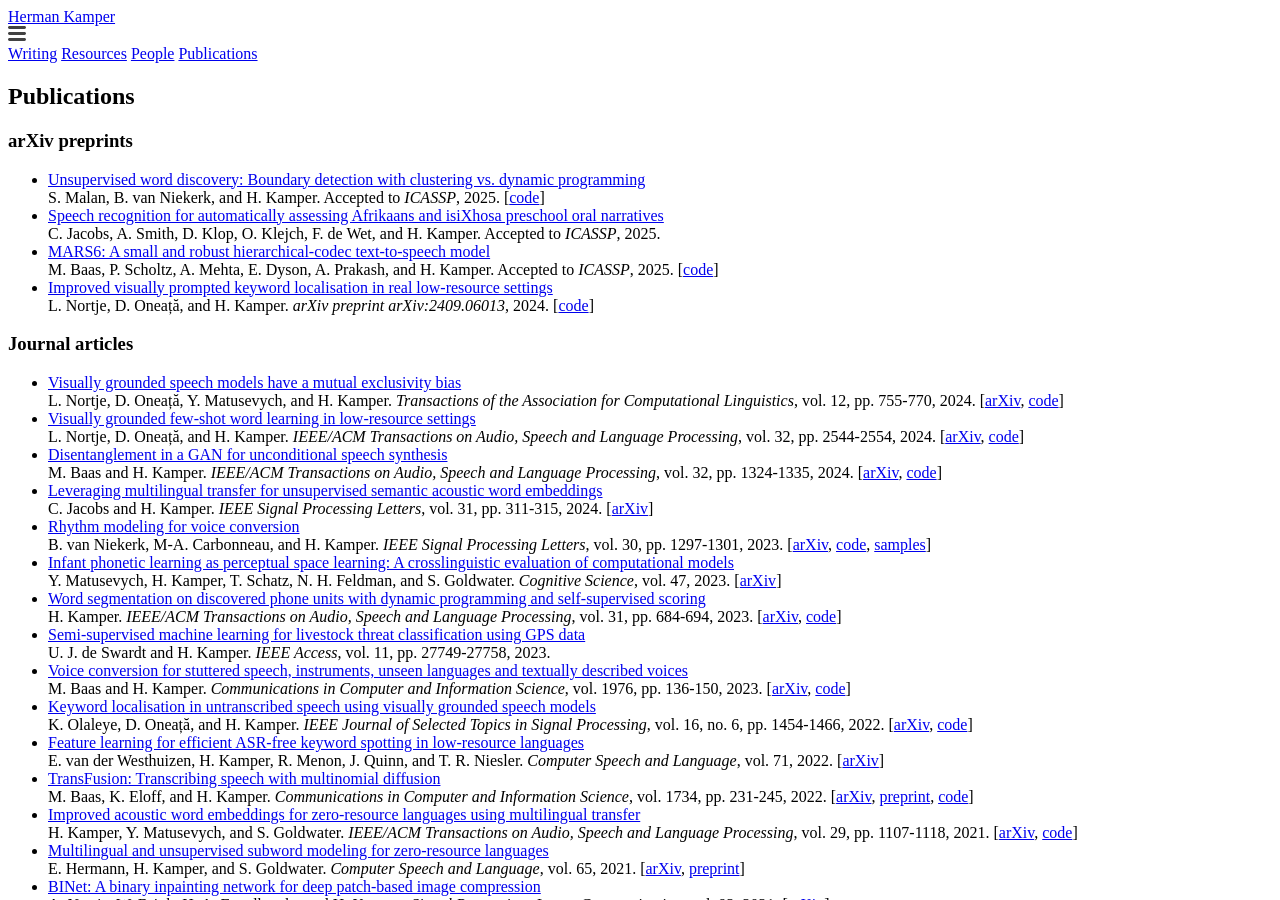
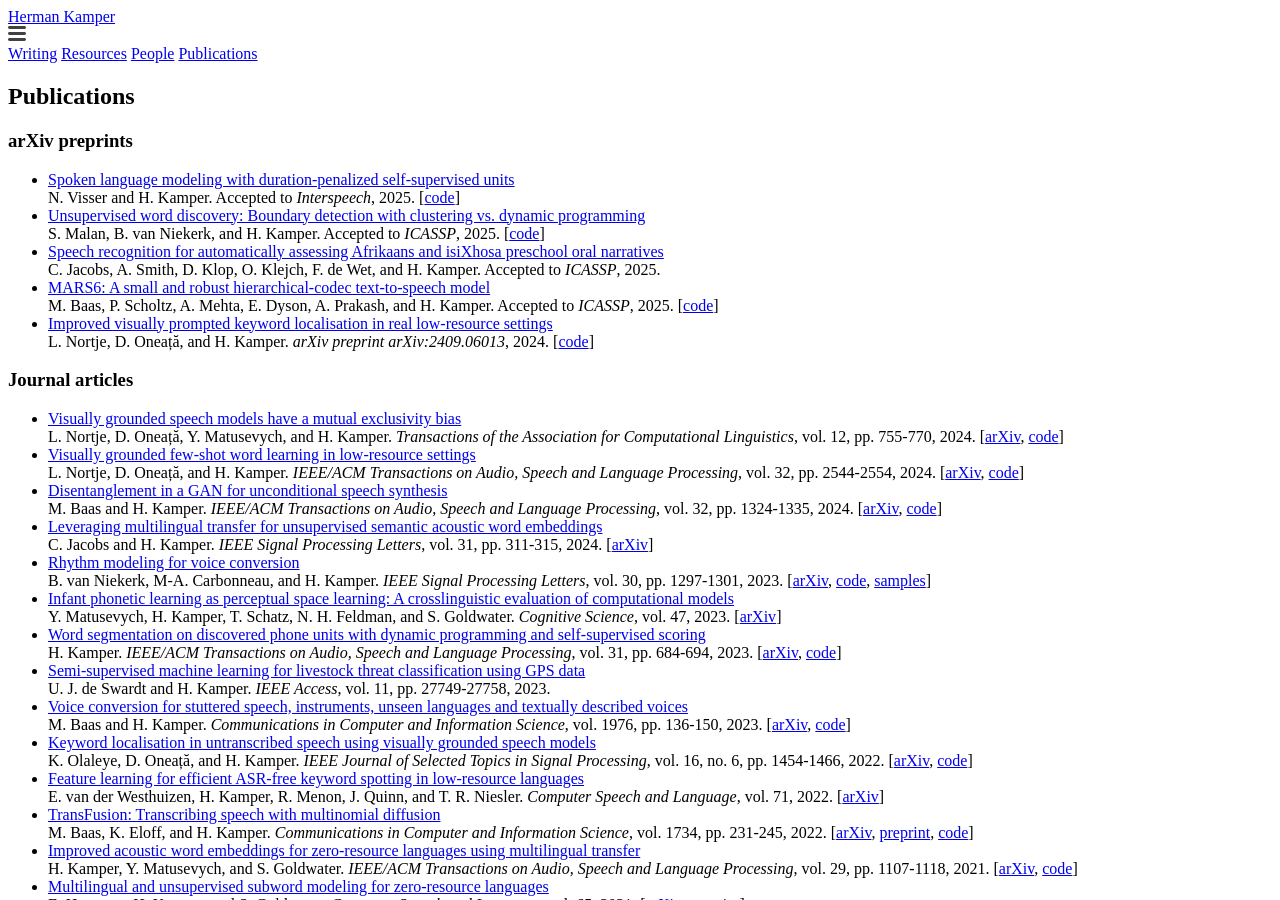
Before and after one commit to kamperh/kamperh.github.io, a Jekyll site: the page built from publications.md, in a window 1280 px wide and 900 px high. Built offline with Jekyll 4.4.1, drawn with Linux system fonts in a browser that asks for light colours; a style sheet for code colours, icons or effects is not loaded.

Commit message:
Update publications.md

```diff
--- a/publications.md
+++ b/publications.md
@@ -10,6 +10,8 @@ order: 5
 
 ### arXiv preprints
 
+- [Spoken language modeling with duration-penalized self-supervised units](https://arxiv.org/abs/2505.23494)
+  N. Visser and H. Kamper. Accepted to *Interspeech*, 2025. [[code](https://github.com/nicolvisser/dp-slm)]
 - [Unsupervised word discovery: Boundary detection with clustering vs. dynamic programming](https://arxiv.org/abs/2409.14486)
   S. Malan, B. van Niekerk, and H. Kamper. Accepted to *ICASSP*, 2025. [[code](https://s-malan.github.io/prom-seg-clus/)]
 - [Speech recognition for automatically assessing Afrikaans and isiXhosa preschool oral narratives](https://arxiv.org/abs/2501.06478)
```
